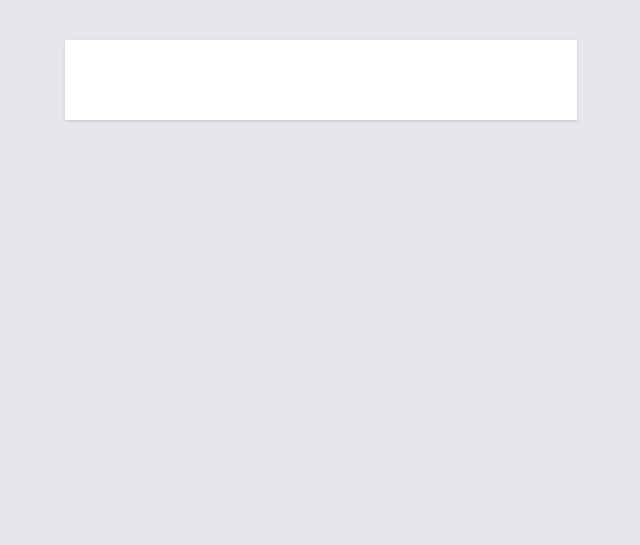
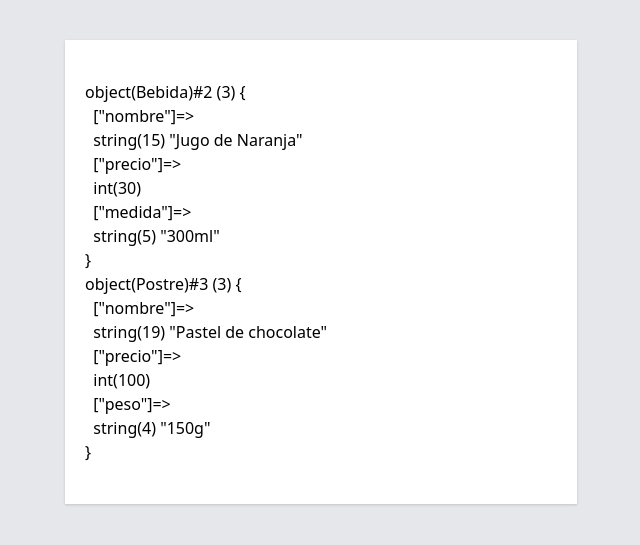
Before and after one commit to Norman-Arredondo/PHP_POO, a PHP site: page /06-herencia-problema.php in a window 1280 px wide. Shown: the part 160-705 px from the top of the page, without its empty margins (319-959 px from the left). Run offline with PHP 8.4, Linux system fonts and the light colour scheme.

Commit message:
Trabajando con herencia

```diff
--- a/06-herencia-problema.php
+++ b/06-herencia-problema.php
@@ -19,3 +19,65 @@ class MenuRestaurant {
         return $this->precio;
     }
 }
+
+class Bebida {
+    public $nombre;
+    public $precio;
+    public $medida;
+
+    public function __construct( $nombre, $precio, $medida ) {
+        $this->nombre = $nombre;
+        $this->precio = $precio;
+        $this->medida = $medida;
+    }
+
+    public function getNombre()
+    {
+        return $this->nombre;
+    }
+
+    public function getPrecio()
+    {
+        return $this->precio;
+    }
+
+    public function getMedida()
+    {
+        return $this->medida;
+    }
+
+}
+
+class Postre {
+    public $nombre;
+    public $precio;
+    public $peso;
+
+    public function __construct( $nombre, $precio, $peso ) {
+        $this->nombre = $nombre;
+        $this->precio = $precio;
+        $this->peso = $peso;
+    }
+
+    public function getNombre()
+    {
+        return $this->nombre;
+    }
+
+    public function getPrecio()
+    {
+        return $this->precio;
+    }
+
+    public function getPeso()
+    {
+        return $this->peso;
+    }
+
+}
+
+$bebida = new Bebida('Jugo de Naranja', 30, '300ml');
+var_dump($bebida);
+
+$postre = new Postre('Pastel de chocolate', 100, '150g');
+var_dump($postre);
```
Also changed, not shown: 07-herencia-solucion.php (+13 -30 lines).
